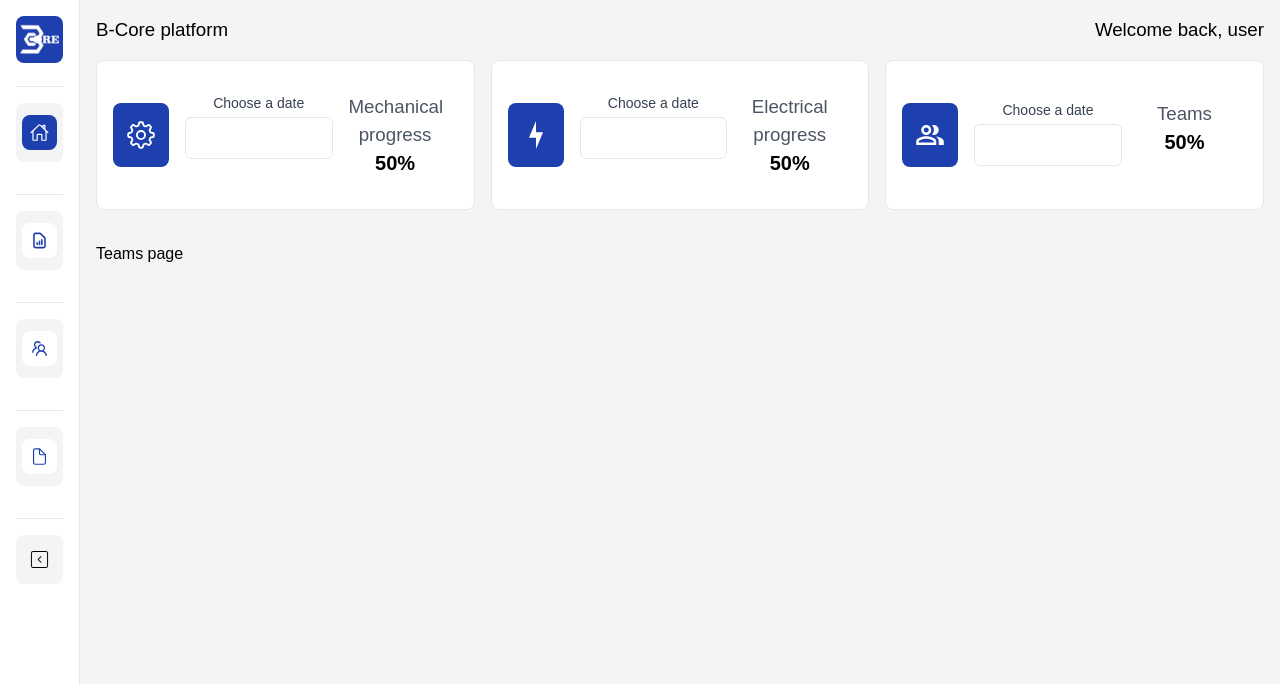
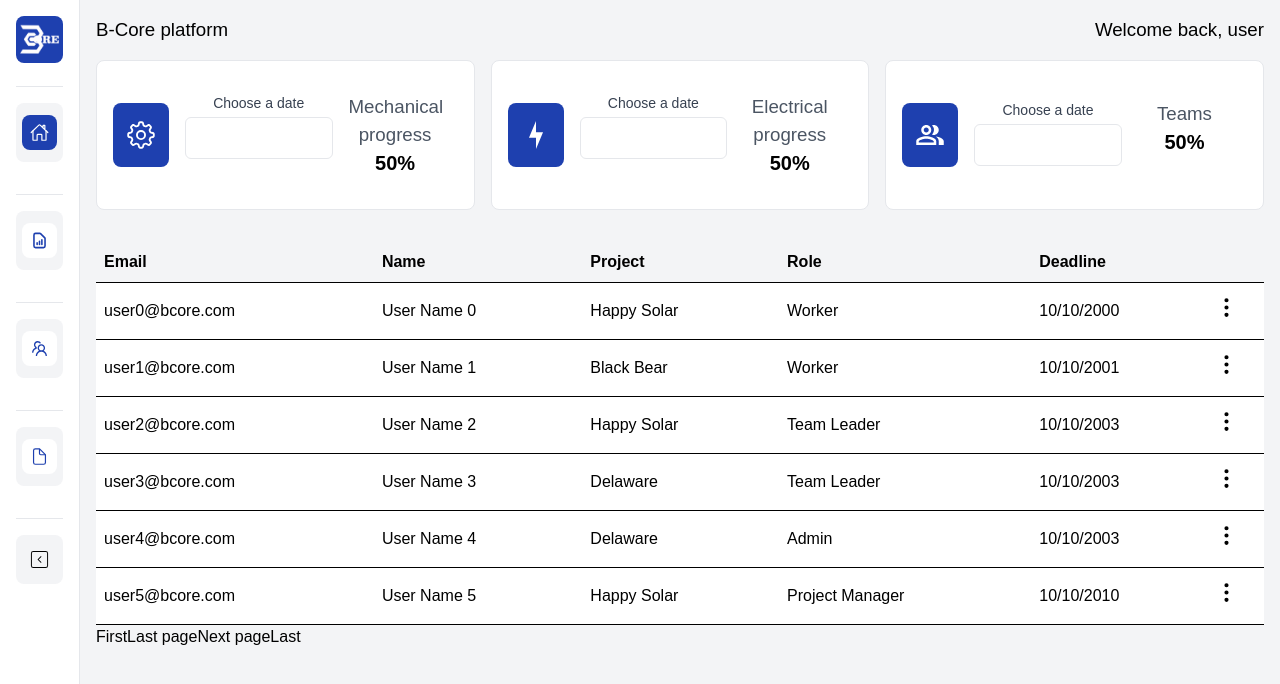
Before and after one commit to LMartin1998/BCorePlatform-Deploy, a Next.js app: page /teams in a window 1280 px wide. Shown: the top 684 px of the page. Built offline with nearby package versions, Linux system fonts and the light colour scheme.

Commit message:
dropdown fixed

```diff
--- a/src/app/(singlegrid)/teams/page.jsx
+++ b/src/app/(singlegrid)/teams/page.jsx
@@ -1,3 +1,4 @@
+import TeamsTable from "@/app/components/TeamsTableComponent";
 import Header from "../../components/Header";
 import TopCards from "../../components/TopCards";
 
@@ -6,8 +7,8 @@ export default function Teams() {
         <main className="bg-gray-100 min-h-screen">
             <Header></Header>
             <TopCards></TopCards>
-            <div className="p-4">
-                <p>Teams page</p>
+            <div className="p-4 h-full w-full">
+                <TeamsTable></TeamsTable>
             </div>
         </main>
     );
--- /dev/null
+++ b/src/app/Components/TeamsTableComponent.jsx
@@ -0,0 +1,129 @@
+"use client";
+import {
+    useReactTable,
+    getCoreRowModel,
+    flexRender,
+    getPaginationRowModel,
+    getSortedRowModel,
+    getFilteredRowModel,
+} from '@tanstack/react-table';
+import { useEffect, useState } from 'react';
+import { HiOutlineDotsVertical } from "react-icons/hi";
+import { AiOutlineSortAscending, AiOutlineSortDescending } from "react-icons/ai";
+
+import data from "@/app/data/teamsdata";
+
+export default function TeamsTable() {
+
+    const [openRows, setOpenRows] = useState({});
+    const changeOpen = (rowId) => {
+        setOpenRows((prevOpenRows) => ({
+            ...prevOpenRows,
+            [rowId]: !prevOpenRows[rowId],
+        }));
+
+    };
+
+    const handleDoc = (e) => {
+        e.stopPropagation();
+        console.log(e.target);
+    }
+
+    const columns = [
+        {
+            header: 'Email',
+            accessorKey: 'email',
+        },
+        {
+            header: 'Name',
+            accessorKey: 'name',
+        },
+        {
+            header: 'Project',
+            accessorKey: 'project',
+        },
+        {
+            header: 'Role',
+            accessorKey: 'role',
+        },
+        {
+            header: 'Deadline',
+            accessorKey: 'deadline',
+        },
+    ];
+
+    const table = useReactTable({
+        data,
+        columns,
+        getCoreRowModel: getCoreRowModel(),
+        getPaginationRowModel: getPaginationRowModel(),
+        getSortedRowModel: getSortedRowModel(),
+        getFilteredRowModel: getFilteredRowModel(),
+    });
+
+    return (
+        <>
+            <table className='w-full'>
+                <thead>
+                    {table.getHeaderGroups().map((headerGroup) => (
+                        <tr className='text-left border-b border-solid border-black select-none' key={headerGroup.id}>
+                            {headerGroup.headers.map((header) => (
+                                <th className='text-left p-2 border-b border-solid border-black'
+                                    key={header.id}
+                                    onClick={header.column.getToggleSortingHandler()}
+                                >
+                                    {header.isPlaceholder ? null : (
+                                        <div>
+                                            {flexRender(
+                                                header.column.columnDef.header,
+                                                header.getContext()
+                                            )}
+                                            {['asc', 'desc'].includes(
+                                                header.column.getIsSorted()
+                                            ) && (
+                                                    <span>
+                                                        {header.column.getIsSorted() === 'asc' ? <AiOutlineSortAscending size={20} /> : <AiOutlineSortDescending size={20} />}
+                                                    </span>
+                                                )}
+                                        </div>
+                                    )}
+                                </th>
+                            ))}
+                        </tr>
+                    ))}
+                </thead>
+                <tbody>
+                    {table.getRowModel().rows.map((row) => (
+                        <tr key={row.id} className={'bg-white border-b border-solid border-black hover:bg-blue-100 hover:font-bold'} onClick={(handleDoc)}>
+                            {row.getVisibleCells().map((cell) => (
+                                <td key={cell.id} className='py-4 px-2'>
+                                    {flexRender(cell.column.columnDef.cell, cell.getContext())}
+                                </td>
+                            ))}
+                            <td>
+                                <div>
+                                    <button onClick={() => changeOpen(row.id)}><HiOutlineDotsVertical size={25} className='hover:cursor-pointer' /></button>
+                                    {openRows[row.id] && (
+                                        <div>
+                                            <div>Hola1</div>
+                                            <div>Hola1</div>
+                                            <div>Hola1</div>
+                                        </div>
+                                    )}
+                                </div>
+                            </td>
+                        </tr>
+                    ))}
+                </tbody>
+            </table>
+            <div className='flex'>
+                <button onClick={() => table.setPageIndex(0)}>First</button>
+                <button onClick={() => table.previousPage()}>Last page</button>
+                <button onClick={() => table.nextPage()}>Next page</button>
+                <button onClick={() => table.setPageIndex(table.getPageCount() - 1 < 0 ? 0 : table.getPageCount() - 1)}>
+                    Last
+                </button>
+            </div>
+        </>
+    );
+};
--- /dev/null
+++ b/src/app/data/teamsdata.jsx
@@ -0,0 +1,52 @@
+const data = [
+    {
+        id: 0,
+        email: 'user0@bcore.com',
+        name: 'User Name 0',
+        project: 'Happy Solar',
+        role: 'Worker',
+        deadline: '10/10/2000'
+    },
+    {
+        id: 1,
+        email: 'user1@bcore.com',
+        name: 'User Name 1',
+        project: 'Black Bear',
+        role: 'Worker',
+        deadline: '10/10/2001'
+    },
+    {
+        id: 2,
+        email: 'user2@bcore.com',
+        name: 'User Name 2',
+        project: 'Happy Solar',
+        role: 'Team Leader',
+        deadline: '10/10/2003'
+    },
+    {
+        id: 3,
+        email: 'user3@bcore.com',
+        name: 'User Name 3',
+        project: 'Delaware',
+        role: 'Team Leader',
+        deadline: '10/10/2003'
+    },
+    {
+        id: 4,
+        email: 'user4@bcore.com',
+        name: 'User Name 4',
+        project: 'Delaware',
+        role: 'Admin',
+        deadline: '10/10/2003'
+    },
+    {
+        id: 5,
+        email: 'user5@bcore.com',
+        name: 'User Name 5',
+        project: 'Happy Solar',
+        role: 'Project Manager',
+        deadline: '10/10/2010',
+    },
+];
+
+export default data;
```
